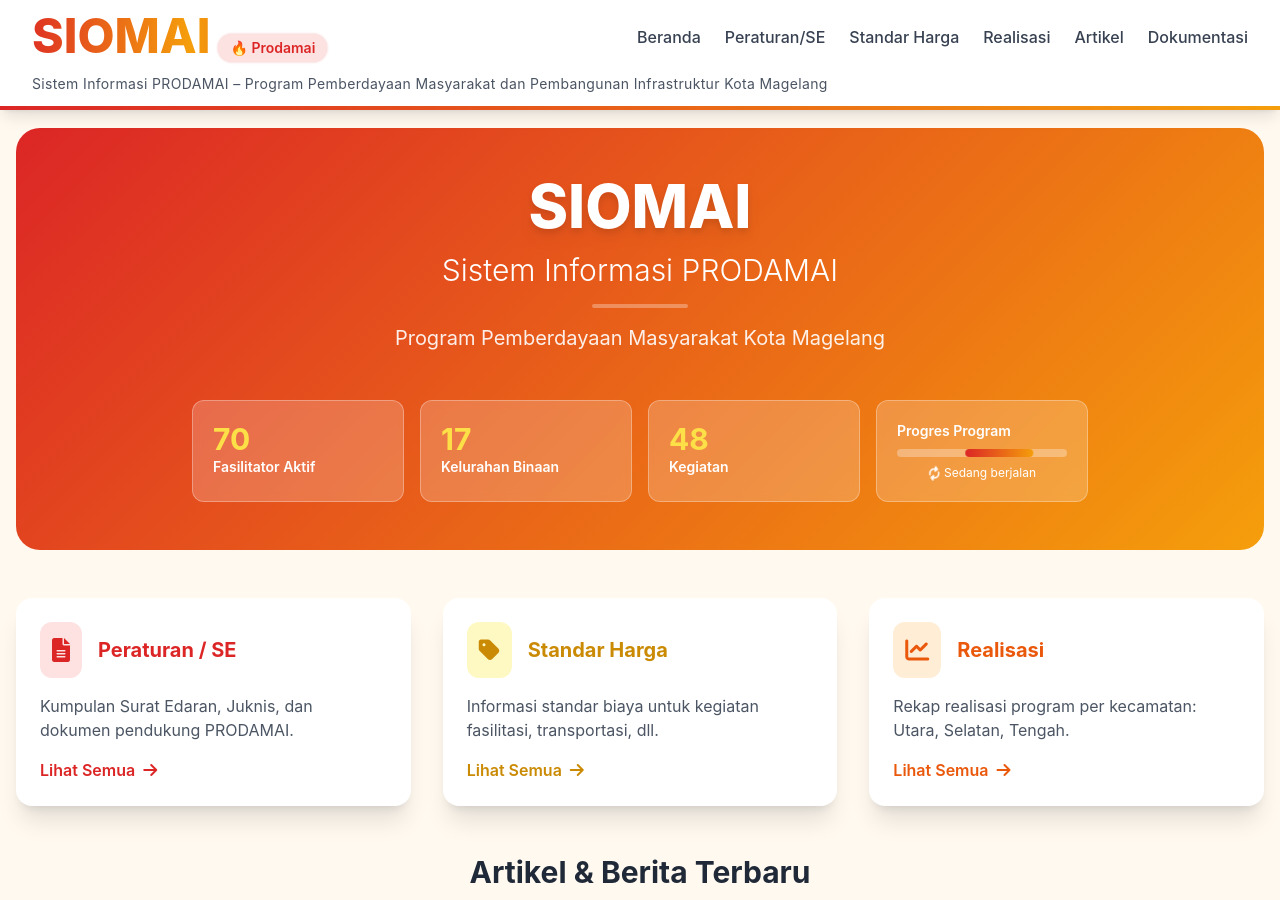
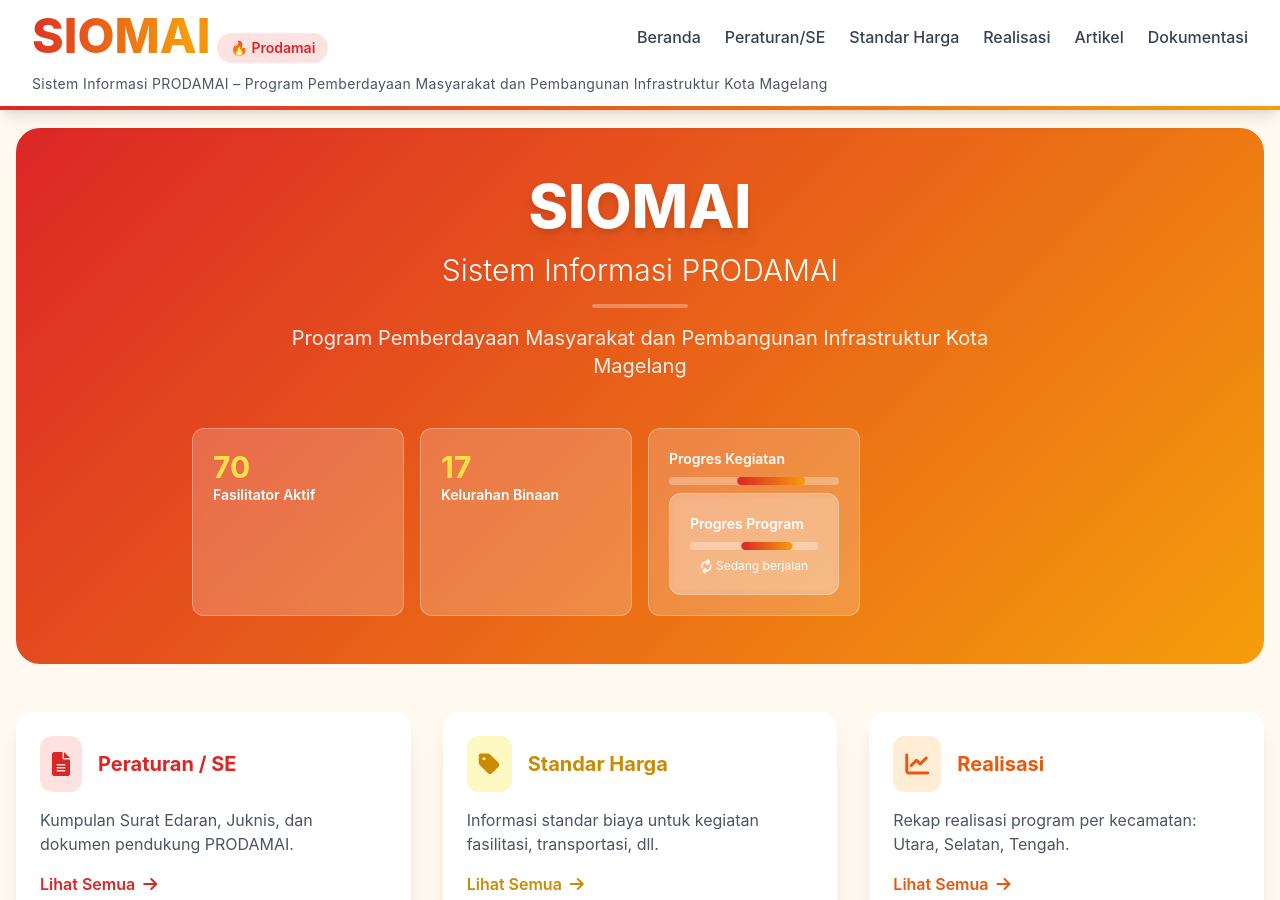
Before and after one commit to fasilitatormgl/siomai, a Jekyll site: the page built from index.html, in a window 1280 px wide and 900 px high. Built offline with Jekyll 4.4.1, drawn with Linux system fonts in a browser that asks for light colours; nearby versions of some CDN libraries.

Commit message:
Update index.html

```diff
--- a/index.html
+++ b/index.html
@@ -9,7 +9,7 @@
         <h1 class="text-5xl md:text-6xl font-extrabold mb-4 drop-shadow-lg">SIOMAI</h1>
         <p class="text-2xl md:text-3xl mb-4 font-light">Sistem Informasi PRODAMAI</p>
         <div class="h-1 w-24 bg-white opacity-30 mx-auto mb-4 rounded-full"></div>
-        <p class="text-xl max-w-3xl mx-auto opacity-90">Program Pemberdayaan Masyarakat Kota Magelang</p>
+        <p class="text-xl max-w-3xl mx-auto opacity-90">Program Pemberdayaan Masyarakat dan Pembangunan Infrastruktur Kota Magelang</p>
     </div>
 
     <!-- Statistik (3 card + 1 progres) -->
@@ -23,9 +23,10 @@
             <div class="text-sm font-semibold">Kelurahan Binaan</div>
         </div>
         <div class="bg-white bg-opacity-20 backdrop-blur-sm rounded-xl p-5 border border-white border-opacity-30 hover-scale">
-            <div class="text-3xl font-bold text-yellow-300">48</div>
-            <div class="text-sm font-semibold">Kegiatan</div>
-        </div>
+            <div class="text-sm font-semibold text-white mb-2">Progres Kegiatan</div>
+            <div class="progress-bar-container bg-white/30 rounded-full h-2 w-full overflow-hidden mb-2">
+                <div class="progress-bar-animate h-full w-2/5 rounded-full"></div>
+            </div>
         <div class="bg-white bg-opacity-20 backdrop-blur-sm rounded-xl p-5 border border-white border-opacity-30 hover-scale">
             <div class="text-sm font-semibold text-white mb-2">Progres Program</div>
             <div class="progress-bar-container bg-white/30 rounded-full h-2 w-full overflow-hidden mb-2">
```
